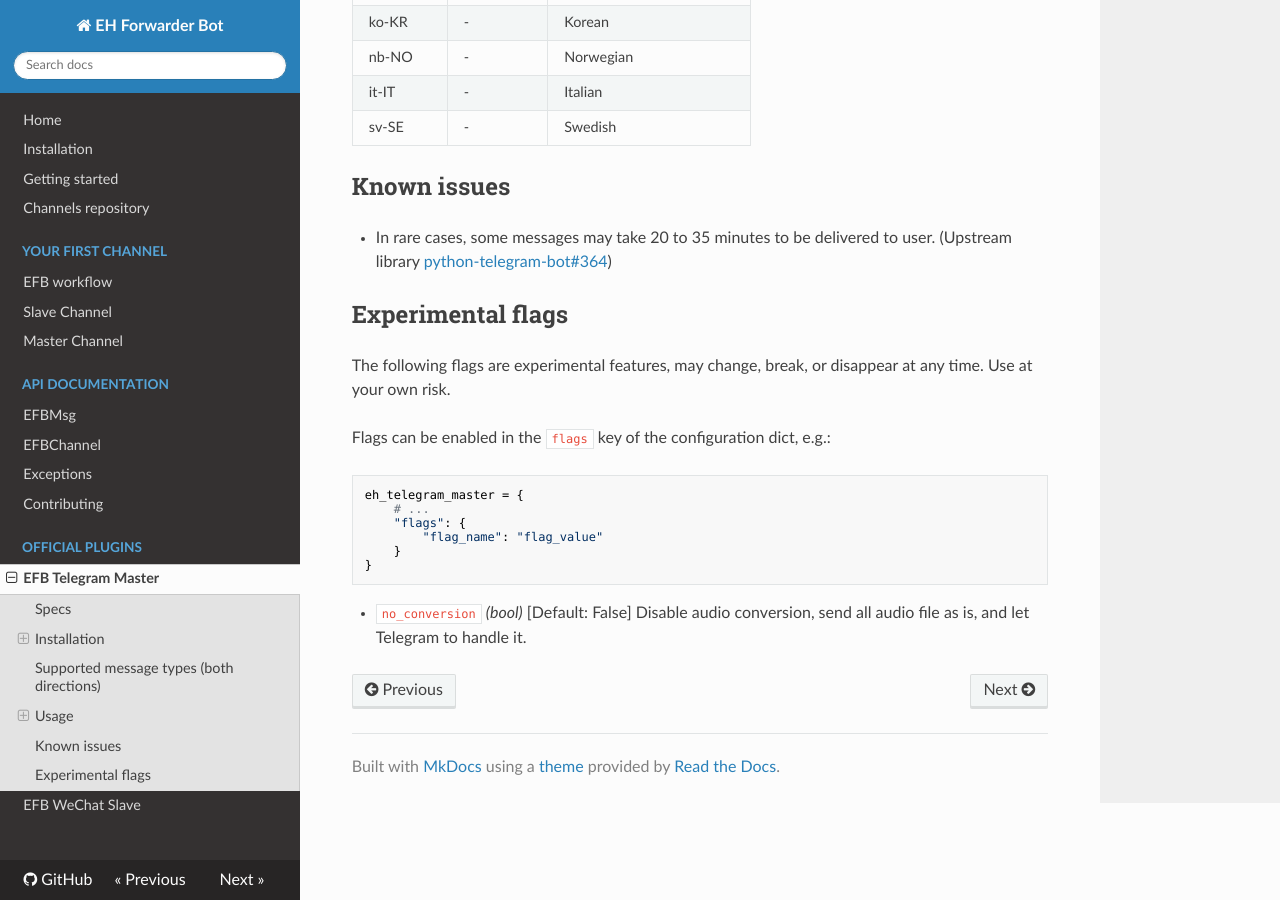
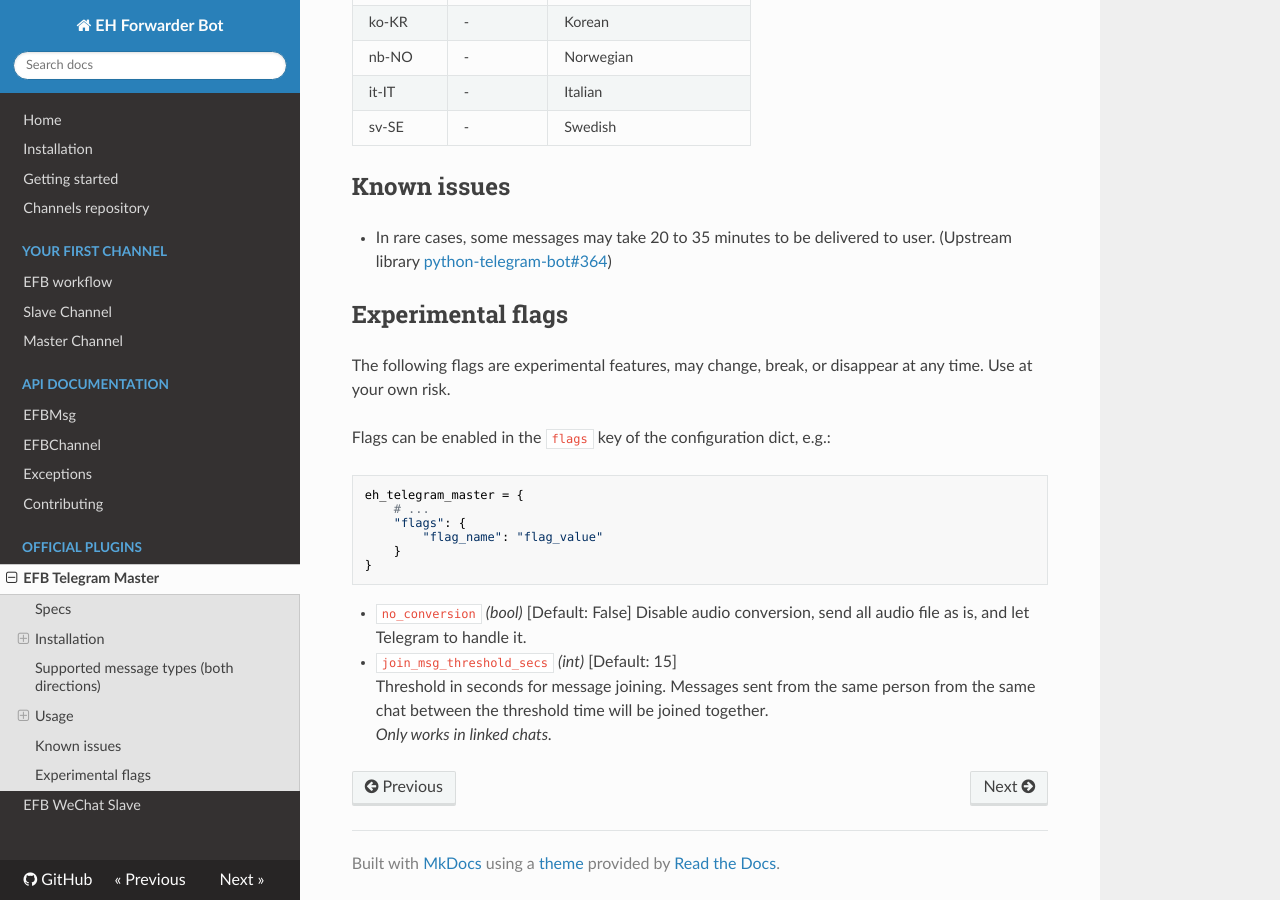
Before and after one commit to ehForwarderBot/ehForwarderBot, an MkDocs documentation site: the page built from docs/ETM.md, in a window 1280 px wide and 900 px high, scrolled down 5165 px. Built offline with MkDocs 1.6.1, drawn with Linux system fonts in a browser that asks for light colours; nearby versions of some CDN libraries; old or Windows-style settings are respelled for this version of MkDocs; some of the changed text lies outside the part shown.

Commit message:
Updated documentation.

```diff
--- a/docs/ETM.md
+++ b/docs/ETM.md
@@ -28,7 +28,7 @@
 and all other required by Pillow.
 
 ### Configuration
-* Create a bot with [@BotFather](https://telegram.me/botfather). [Related tutorial](https://core.telegram.org/bots#6-botfather).
+* Create a bot with [@BotFather](https://telegram.me/botfather). ([Related tutorial](https://core.telegram.org/bots#6-botfather).)
 * Set `/setjoingroups` to `Enable`, `/setprivacy` to `Disable`.
 * Copy `eh_telegram_master` to "plugins" directory,
   _May not be necessary as it's a built-in plugin of EFB_
@@ -189,3 +189,6 @@
 
 * `no_conversion` _(bool)_  [Default: False]
   Disable audio conversion, send all audio file as is, and let Telegram to handle it.
+* `join_msg_threshold_secs` _(int)_ [Default: 15]
+  Threshold in seconds for message joining. Messages sent from the same person from the same chat between the threshold time will be joined together.
+  _Only works in linked chats._
```
Also changed, not shown: other parts of docs/ETM.md (+2 -2 lines), requirements.txt (+7 -8 lines), 1 other file.
